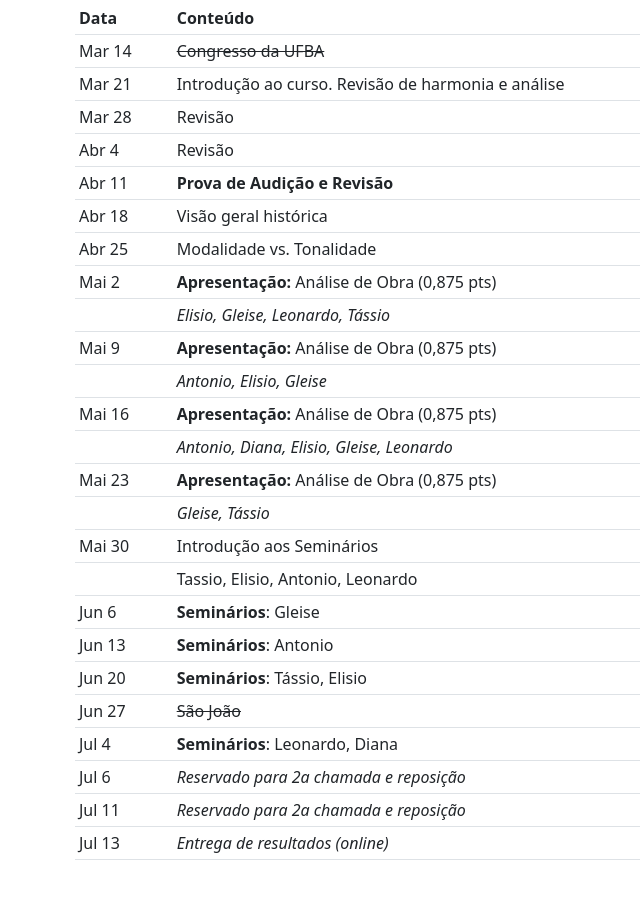
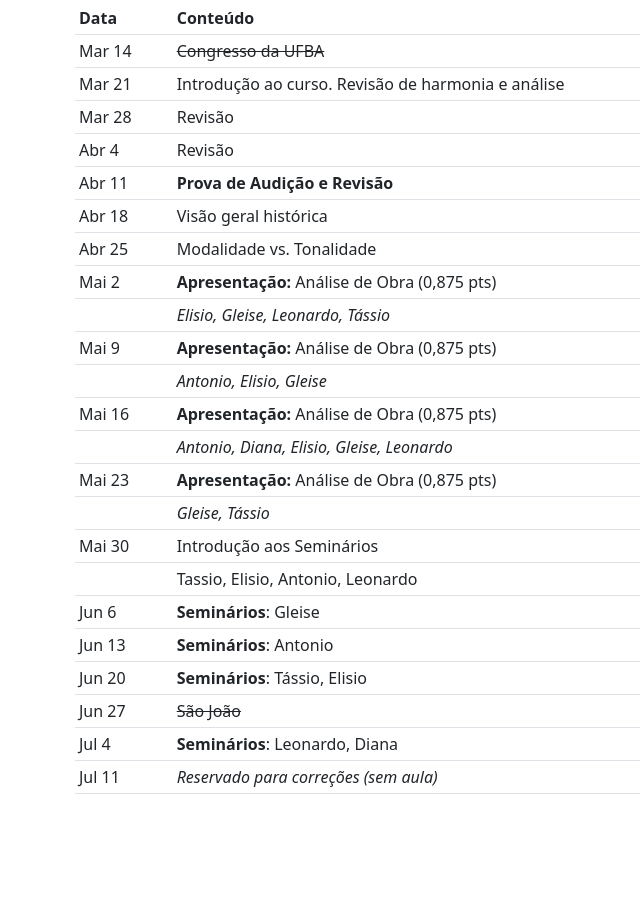
Before and after one commit to pedrokroger/pedrokroger.github.io, a Jekyll site: the page built from pages/musa75-lem7.md, in a window 1280 px wide and 900 px high, scrolled down 2238 px. Shown: the whole window, without its empty margins (7-647 px from the left). Built offline with Jekyll 4.4.1, drawn with Linux system fonts in a browser that asks for light colours; after the commit the page ends 3072 px from its top, so only the background shows below that.

Commit message:
Atualiza cronograma

```diff
--- a/pages/musa75-lem7.md
+++ b/pages/musa75-lem7.md
@@ -164,6 +164,4 @@ dúvidas individuais.
 | Jun 20 | **Seminários**: Tássio, Elisio                     |
 | Jun 27 | <del>São João</del>                                |
 | Jul 4  | **Seminários**: Leonardo, Diana                    |
-| Jul 6  | _Reservado para 2a chamada e reposição_            |
-| Jul 11 | _Reservado para 2a chamada e reposição_            |
-| Jul 13 | _Entrega de resultados (online)_                   |
+| Jul 11 | _Reservado para correções (sem aula)_              |
```
Also changed, not shown: pages/musb18-comp9.md (+1 -1 lines).
